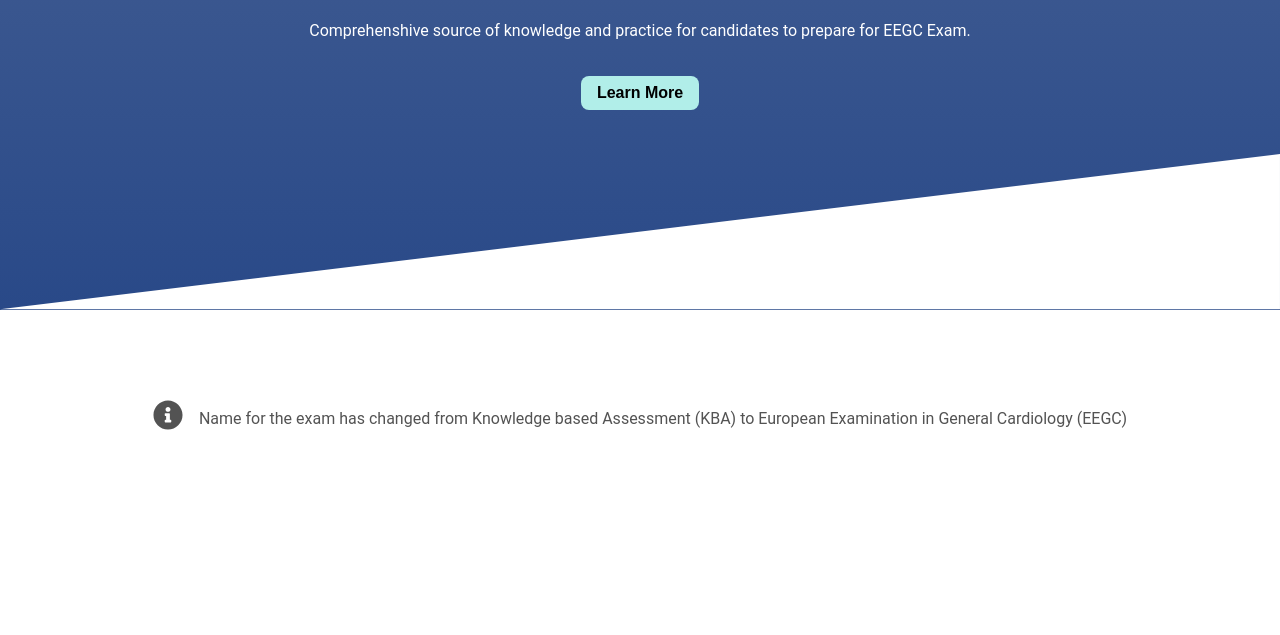
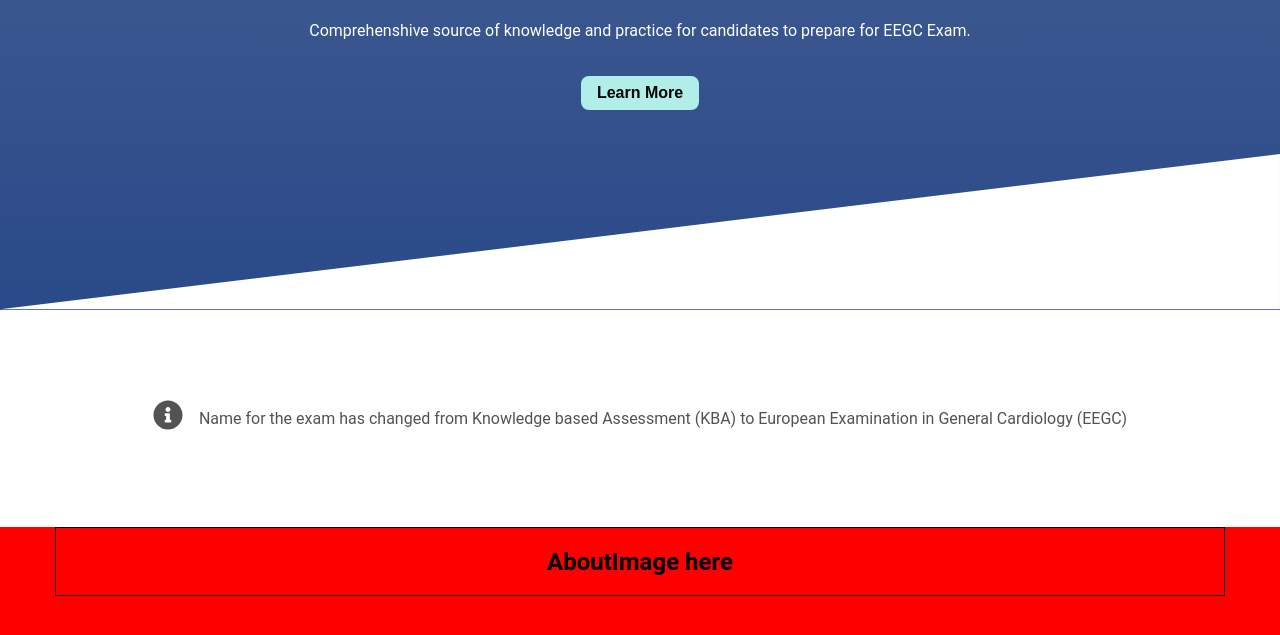
Before and after one commit to ayrbox/kba-site-project, a Gatsby site: page / in a window 1280 px wide. Shown: the part 417-1052 px from the top of the page. Before the commit the page ends 944 px from the top, so only its background shows below. Built offline with nearby package versions, Linux system fonts and the light colour scheme; Gatsby itself is replaced by a stand-in of ours.

Commit message:
add dummy about section

```diff
--- /dev/null
+++ b/src/components/AboutSection.tsx
@@ -0,0 +1,32 @@
+import * as React from 'react';
+
+import styled from '@emotion/styled';
+import Container from '@components/Container';
+
+export const AboutWrapper = styled.section`
+  background: red;
+  padding-bottom: 70px;
+  color: #000;
+`;
+
+export const ContentWrapper = styled.div`
+  display: flex;
+  justify-content: center;
+  align-items: center;
+  border: 1px solid #000;
+`;
+
+const AboutSection = () => {
+  return (
+    <AboutWrapper>
+      <Container>
+        <ContentWrapper>
+          <h1>About</h1>
+          <h1>Image here</h1>
+        </ContentWrapper>
+      </Container>
+    </AboutWrapper>
+  );
+};
+
+export default AboutSection;
--- a/src/pages/index.tsx
+++ b/src/pages/index.tsx
@@ -6,6 +6,7 @@ import Layout from '@components/Layout';
 import { siteTheme } from '../theme';
 import BannerSection from '@components/BannerSection/BannerSection';
 import InfoSection from '@components/InfoSection.tsx';
+import AboutSection from '@components/AboutSection.tsx';
 
 const IndexPage = () => {
   return (
@@ -14,6 +15,7 @@ const IndexPage = () => {
         <NavBar />
         <BannerSection />
         <InfoSection />
+        <AboutSection />
       </Layout>
     </ThemeProvider>
   );
```
